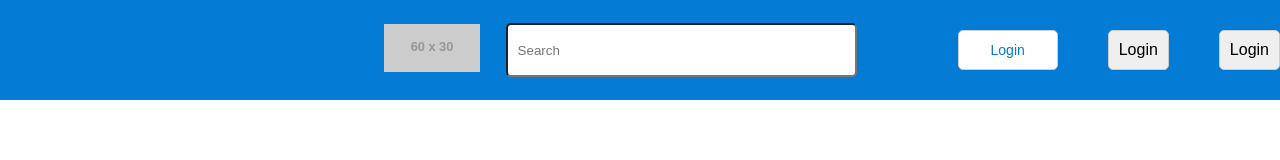
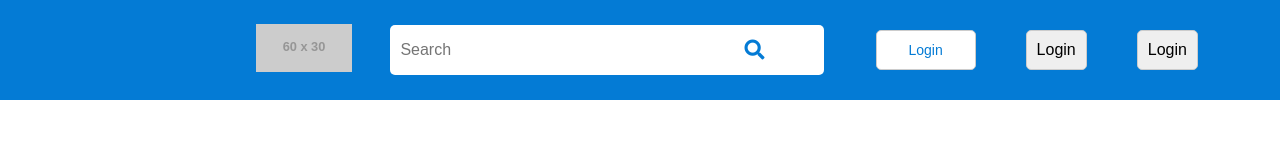
Before and after one commit to Dhrumil-sim/task_2_html, a plain HTML site: page index.html in a window 1280 px wide. Drawn offline with Linux system fonts and the light colour scheme; placeholder pictures from the web are drawn by us.

Commit message:
feat(main): search bar position and search icon is fixed

```diff
--- a/index.html
+++ b/index.html
@@ -16,7 +16,11 @@
             <img src="https://placehold.co/70x30" alt="Logo" srcset="https://placehold.co/60x30 800w
                         ,https://placehold.co/55x25 700w" />
         </div>
-        <input type="text" class="search-box icon" placeholder="Search">
+        <div class="search-container">
+            <input type="text" class="search-box" placeholder="Search">
+
+            <i class="fas fa-search search-icon"></i>
+        </div>
         <div class="rightmenu">
             <button class="RM-I LoginButton"> Login </button>
             <button class="RM-I"> Login </button>
--- a/styles/style.css
+++ b/styles/style.css
@@ -10,15 +10,29 @@
 
 }
 .nav-bar .logo {
-    margin-left: 30%;
+    margin-left: 20%;
 }
-.nav-bar .search-box{
+.search-container {
+    position: relative;
     width: 30%;
-    height: 40%;
+    margin-left: 3%;
+}
+.nav-bar .search-box {
+    width: 100%; /* Make the search box take the full width of the container */
+    height: 40px; /* Set the height of the input box */
     border-radius: 5px;
     padding: 5px 10px;
-    margin-left: 2%;
-
+    font-size: 16px;
+    border: none;
+    padding-right: 40px; /* Add some padding to the right to make space for the icon */
+}
+.search-icon {
+    position: absolute;
+    right: 10px; /* Position the icon 10px from the right edge of the input */
+    top: 50%;
+    transform: translateY(-50%); /* Vertically center the icon */
+    font-size: 20px; /* Icon size */
+    color: #047BD5; /* Icon color (same as the nav-bar color) */
 }
 .nav-bar .rightmenu{
        display: flex;
@@ -33,6 +47,7 @@
     color: #047BD5;
     width: 100px;
     height: 40px;
+    cursor: pointer;
 }
 .rightmenu button{
     padding: 10px;
```
